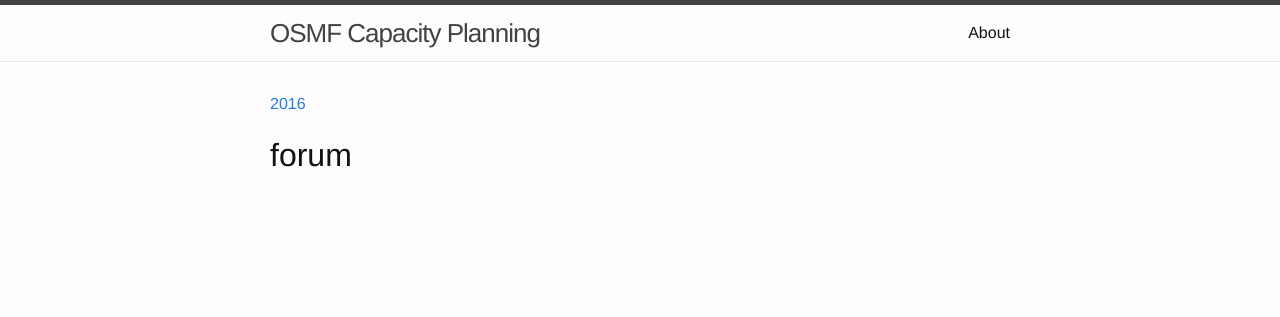
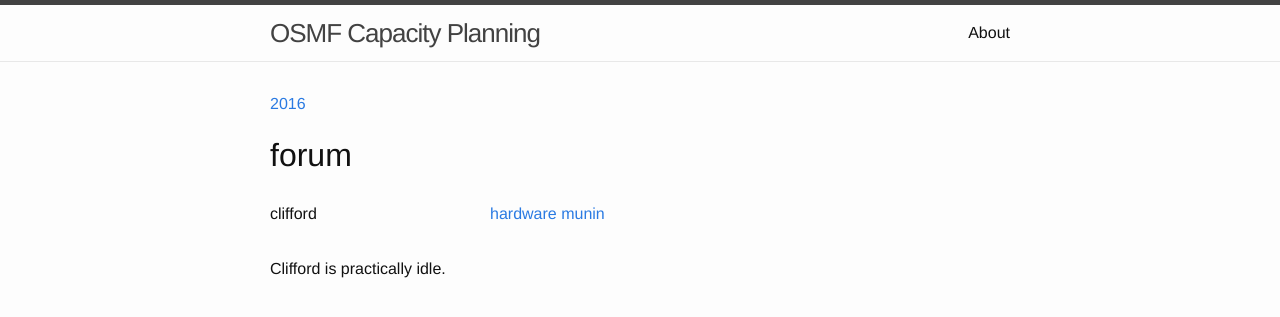
Before and after one commit to gravitystorm/osmf-capacity-planning, a Jekyll site: the page built from 2016/forum.md, in a window 1280 px wide. Shown: the top 317 px of the page. Built offline with Jekyll 4.4.1, drawn with Linux system fonts in a browser that asks for light colours.

Commit message:
Add details about the forum.

```diff
--- a/2016/forum.md
+++ b/2016/forum.md
@@ -1,5 +1,7 @@
 ---
 title: forum
+servers:
+  - clifford
 ---
 
 [2016]({{ site.baseurl }}/2016/)
@@ -7,3 +9,5 @@ title: forum
 # {{ page.title }}
 
 {% include server-links.md %}
+
+Clifford is practically idle.
```
